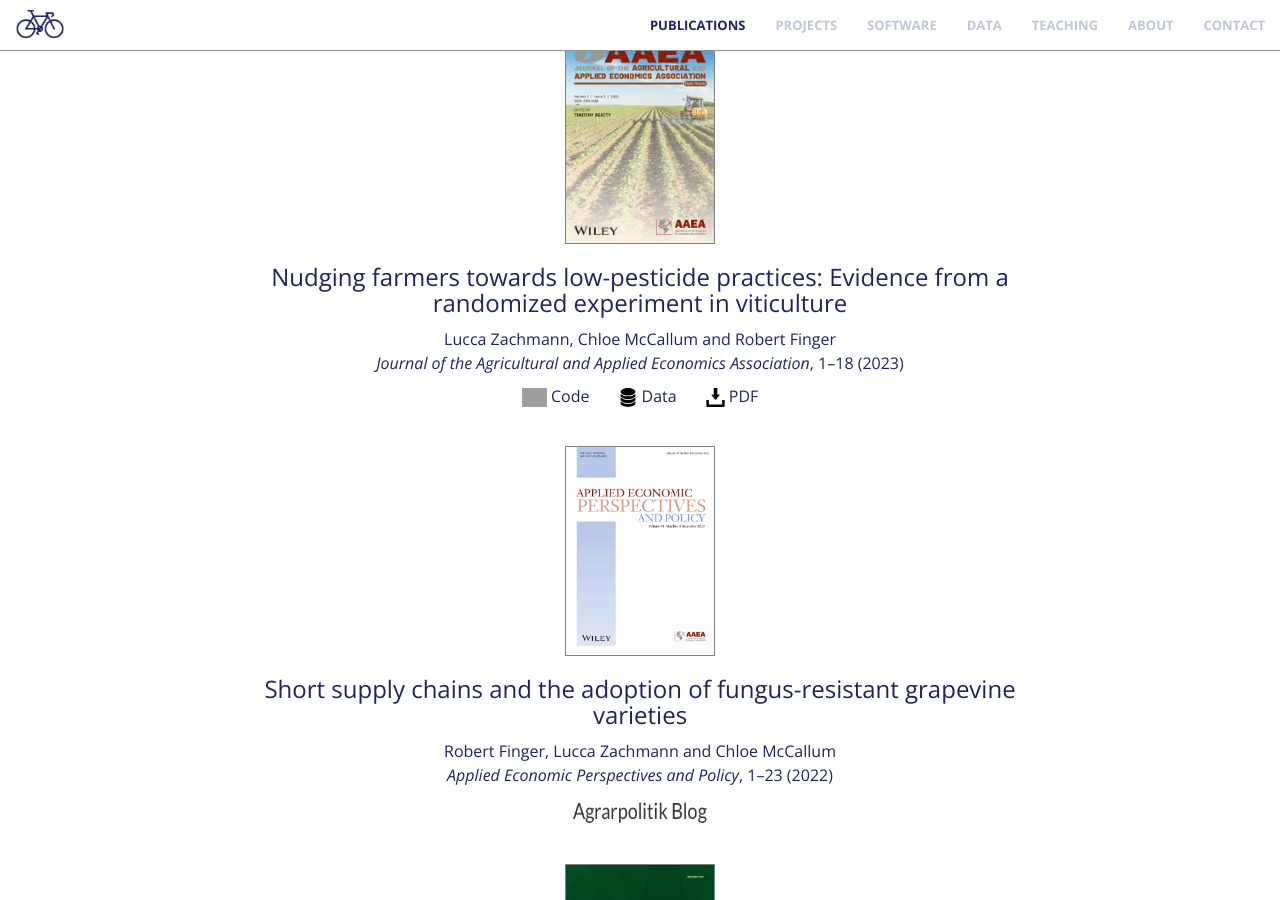
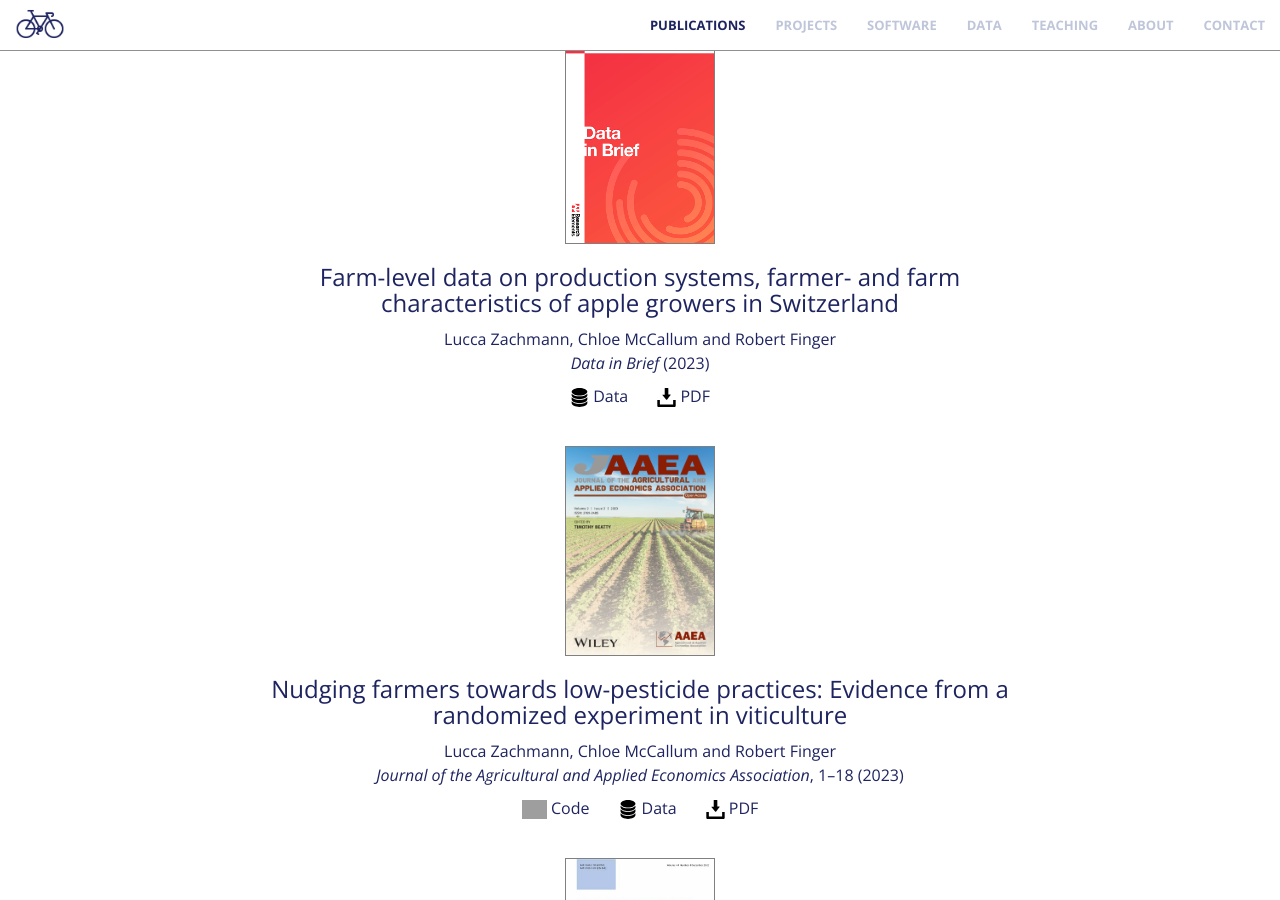
Before and after one commit to luccalino/luccalino.github.io, a Jekyll site: the page built from index.html, in a window 1280 px wide and 900 px high, scrolled down 1106 px. Built offline with Jekyll 4.4.1, drawn with Linux system fonts in a browser that asks for light colours; nearby versions of some CDN libraries; grey boxes are pictures that could not be loaded.

Commit message:
Update publications.html

```diff
--- a/_includes/publications.html
+++ b/_includes/publications.html
@@ -13,6 +13,19 @@
     <div class="container">
         <div class="row">
             <!-- <div class="col-lg-4 col-md-6 text-center"> -->
+            <div class="col-6 text-center">
+                <div class="service-box">
+                      <a class="fa fa-4x wow bounceIn text-primary" href="https://www.sciencedirect.com/science/article/pii/S2352340923006315" target="_blank"><img title="DIB" alt="DIB" src="img/dib.jpeg" style="cursor:pointer;border:1px solid grey;" width="150" height="210"></a>
+                      <h3 style="color:#1E2460;">Farm-level data on production systems, farmer- and farm characteristics of apple growers in Switzerland</h3>
+                      <p class="text-muted" style="color:#1E2460;">Lucca Zachmann, Chloe McCallum and Robert Finger</p>
+                      <p class="text-muted" style="color:#1E2460;"><i>Data in Brief</i> (2023)</p>
+                    <p style="margin-bottom:0.25cm;"></p>
+                    <!--<p class="text-muted"><a href="" target="_blank"><img src="/img/agrarpolitik_blog.png" style="cursor:pointer" width="140" height="30"></a></p>
+                    <p style="margin-bottom:0.25cm;"></p>-->
+                    <p class="text-muted" style="color:#1E2460;"><a href="https://www.research-collection.ethz.ch/handle/20.500.11850/602779" target="_blank"><i><img src="img/logo/data-storage-device-svgrepo-com.svg" style="cursor:pointer; height:0.5cm; weight: 0.5cm;"></i></a> Data &nbsp; &nbsp; &nbsp; <a href="https://www.sciencedirect.com/science/article/pii/S2352340923006315"><i><img src="img/logo/download-button-svgrepo-com.svg" style="cursor:pointer; height:0.5cm; weight: 0.5cm;"></i></a> PDF </p>
+                    <p style="margin-bottom:1cm;"></p>
+                </div>
+            </div>
              <div class="col-6 text-center">
                 <div class="service-box">
                       <a class="fa fa-4x wow bounceIn text-primary" href="https://onlinelibrary.wiley.com/doi/full/10.1002/jaa2.76" target="_blank"><img title="JAAEA" alt="JAAEA" src="img/jaa2.jpeg" style="cursor:pointer;border:1px solid grey;" width="150" height="210"></a>
```
